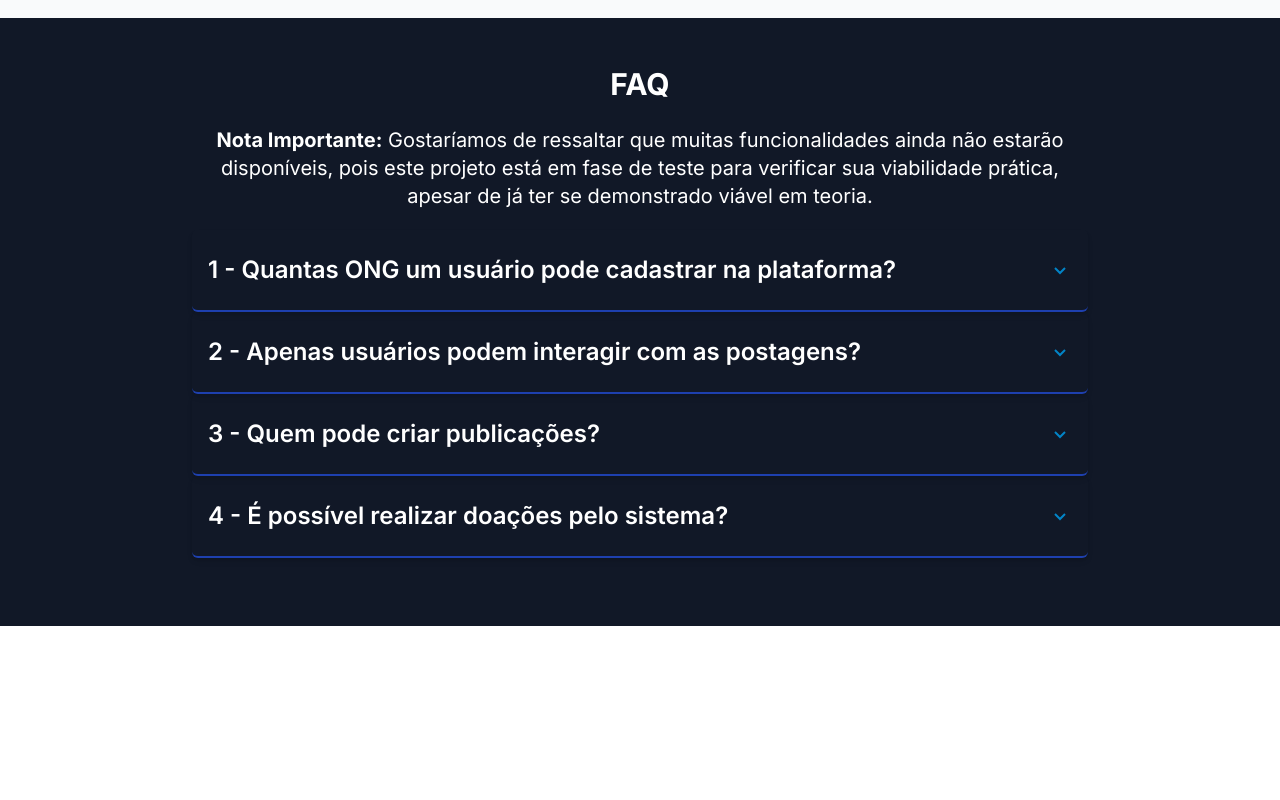
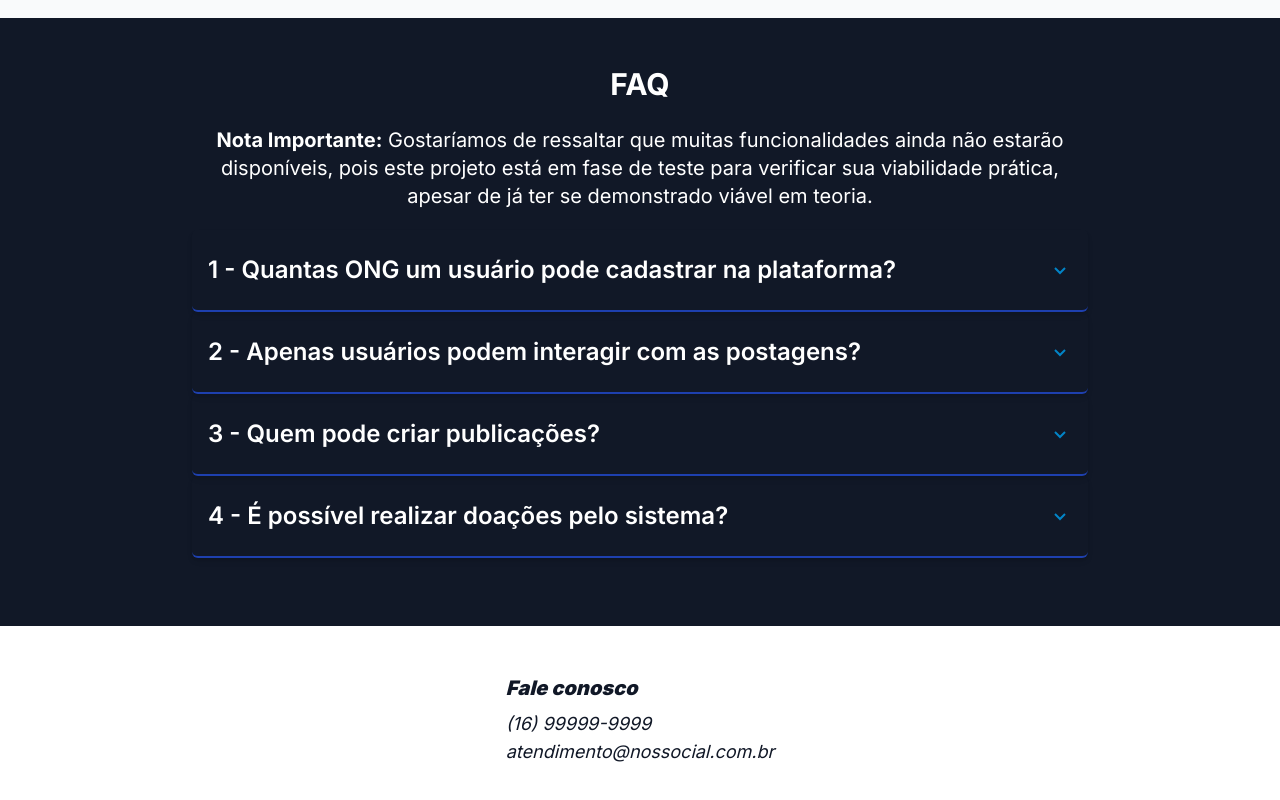
Before and after one commit to mateushilariodias/tg-nos-social-front-end, a Next.js app in the folder client/: page / in a window 1280 px wide. Shown: the part 2592-3392 px from the top of the page. Before the commit the page ends 3218 px from the top, so only its background shows below. Built offline with nearby package versions, Linux system fonts and the light colour scheme.

Commit message:
start building footer and install svgr/webpack

```diff
--- a/client/next.config.mjs
+++ b/client/next.config.mjs
@@ -1,4 +1,15 @@
 /** @type {import('next').NextConfig} */
-const nextConfig = {};
+const nextConfig = {
+    reactStrictMode: true,
+    swcMinify: true,
+    webpack(config) {
+        config.module.rules.push({
+            test: /\.svg$/i,
+            issuer: /\.[jt]sx?$/,
+            use: ['@svgr/webpack'],
+        })
 
+        return config
+    }
+}
 export default nextConfig;
--- a/client/package.json
+++ b/client/package.json
@@ -9,6 +9,7 @@
     "lint": "next lint"
   },
   "dependencies": {
+    "@svgr/webpack": "^8.1.0",
     "@tanstack/react-query": "^5.45.1",
     "axios": "^1.7.2",
     "moment": "^2.30.1",
--- a/client/src/app/page.tsx
+++ b/client/src/app/page.tsx
@@ -1,3 +1,4 @@
+import Footer from "@/components/common/Footer";
 import AboutSection from "@/components/homepage/AboutSection";
 import FaqSection from "@/components/homepage/FaqSection";
 import Header from "@/components/homepage/header";
@@ -10,6 +11,7 @@ export default function Home() {
       <HeroSection/>
       <AboutSection/>
       <FaqSection/>
+      <Footer/>
     </main>
   )
 }
--- /dev/null
+++ b/client/src/components/common/Footer.tsx
@@ -0,0 +1,13 @@
+export default function Footer(): JSX.Element {
+    return (
+        <footer>
+            <div className='bg-white text-gray-900 text-center lg:text-left py-10 lg:flex lg:py-12 lg:px-4 lg:items-center lg:justify-center'>
+                <address className='text-lg font-normal'>
+                    <p className='pb-2 text-xl font-black'>Fale conosco</p>
+                    <a href='telto:(16) 99999-9999'>(16) 99999-9999</a><br />
+                    <a href='mailto:atendimento@nossocial.com.br'>atendimento@nossocial.com.br</a>
+                </address>
+            </div>
+        </footer>
+    )
+}
```
Also changed, not shown: 1 other file (tests, documents, lock files or other folders).
